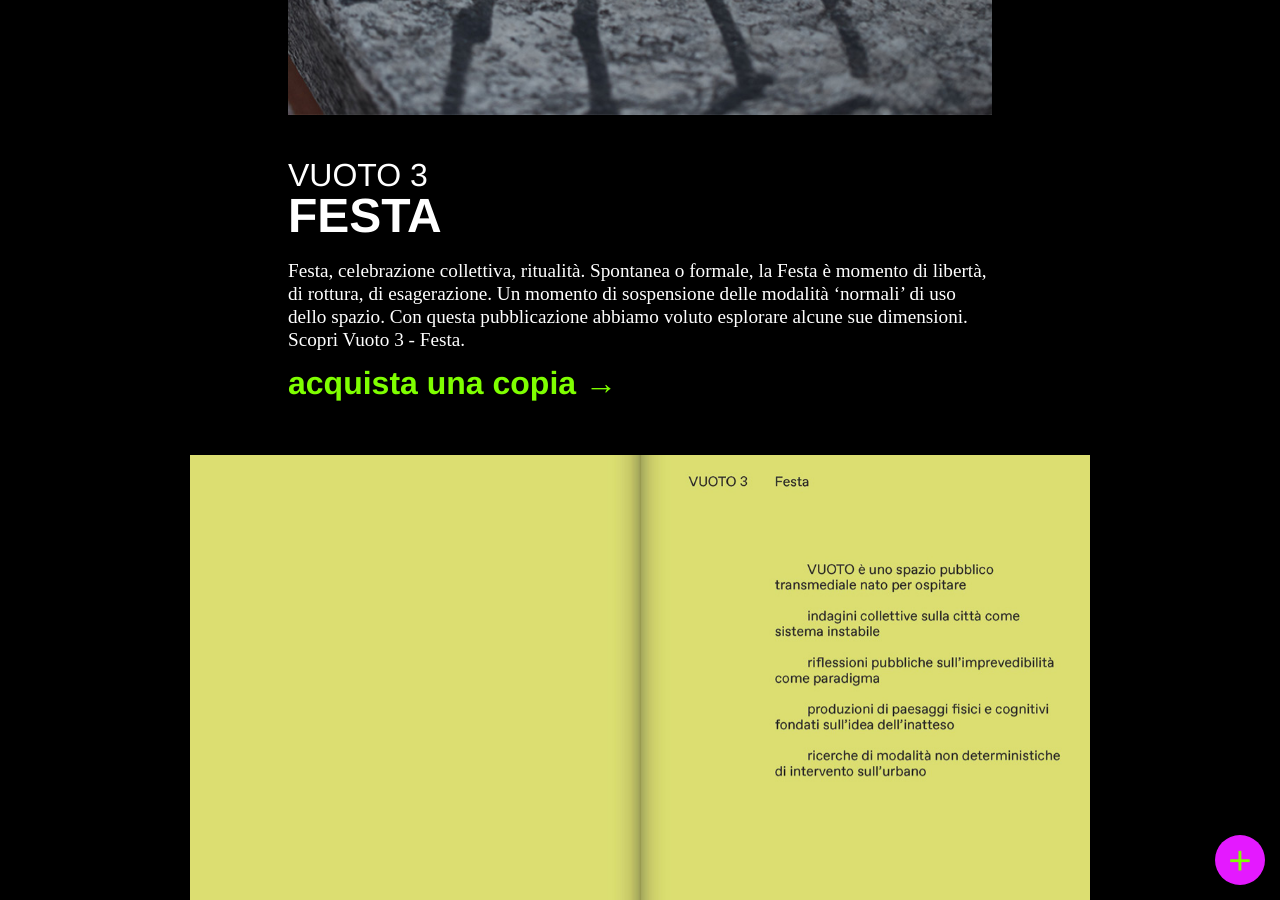
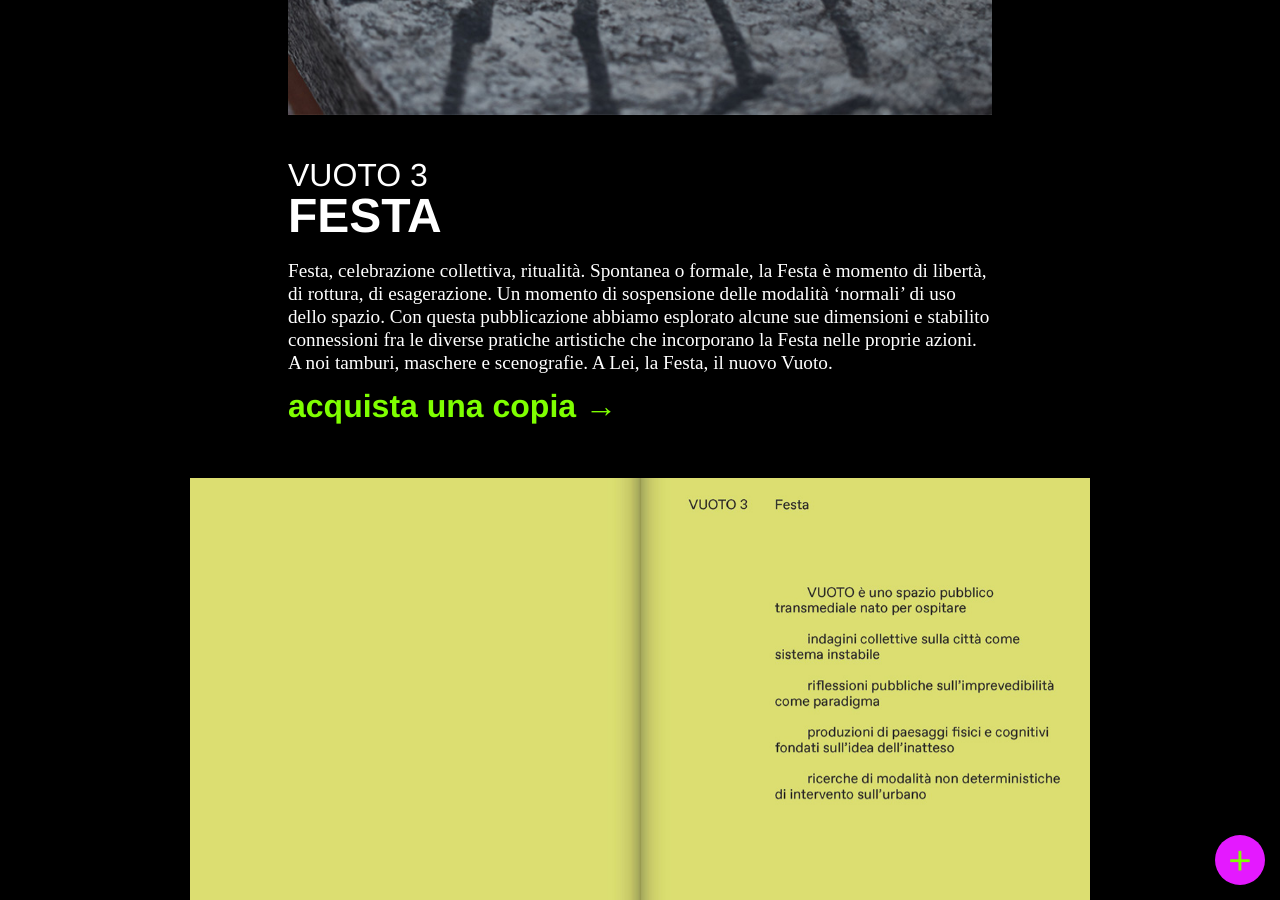
Before and after one commit to jacoping/vuoto-2021, a Jekyll site: the page built from festa.md, in a window 1280 px wide and 900 px high, scrolled down 1233 px. Built offline with Jekyll 4.4.1, drawn with Linux system fonts in a browser that asks for light colours; some web fonts are replaced.

Commit message:
update festa brief

```diff
--- a/festa.md
+++ b/festa.md
@@ -12,7 +12,8 @@ price: "15€"
 folder-high: "/res/pics/bookazine/vuoto3high/"
 folder-low: "/res/pics/bookazine/vuoto3low/"
 cover: "res/pics/cover_vuoto3_800px.jpg"
-brief: "Festa, celebrazione collettiva, ritualità. Spontanea o formale, la Festa è momento di libertà, di rottura, di esagerazione. Un momento di sospensione delle modalità ‘normali’ di uso dello spazio. Con questa pubblicazione abbiamo voluto esplorare alcune sue dimensioni.
-Scopri Vuoto 3 - Festa."
+brief: "Festa, celebrazione collettiva, ritualità. Spontanea o formale, la Festa è momento di libertà, di rottura, di esagerazione. Un momento di sospensione delle modalità ‘normali’ di uso dello spazio.
+Con questa pubblicazione abbiamo esplorato alcune sue dimensioni e stabilito connessioni fra le diverse pratiche artistiche che incorporano la Festa nelle proprie azioni.
+A noi tamburi, maschere e scenografie. A Lei, la Festa, il nuovo Vuoto."
 extra: festa-extra.html
 ---
```
